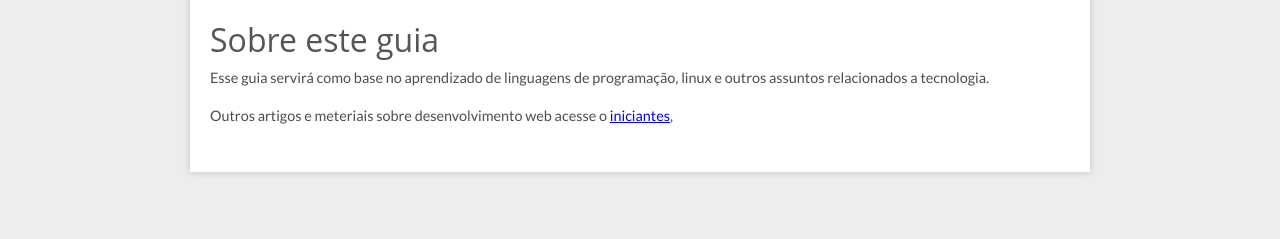
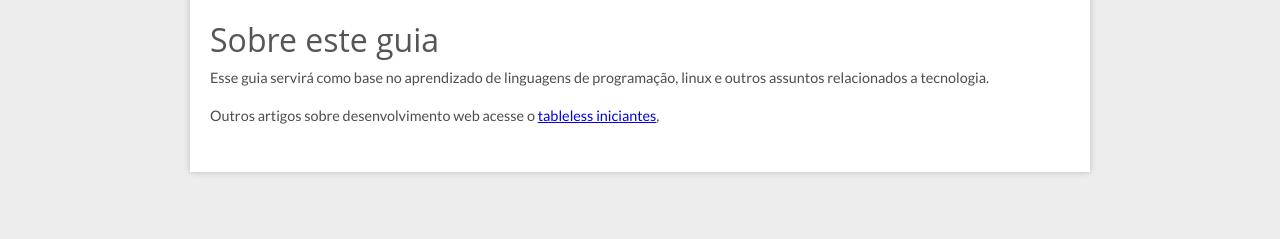
Before and after one commit to vitoratair/vitoratair.github.io, a Jekyll site: the page built from index.html, in a window 1280 px wide. Shown: the part 783-1022 px from the top of the page. Built offline with Jekyll 4.4.1, drawn with Linux system fonts in a browser that asks for light colours; nearby versions of some CDN libraries; Markdown is read by kramdown in place of the engine named in the settings.

Commit message:
alterado nome do link

```diff
--- a/index.html
+++ b/index.html
@@ -34,7 +34,7 @@ layout: base
   </p>
 
   <p>
-    Outros artigos e meteriais sobre desenvolvimento web acesse o <a class="btn-j" target="_blank" href="http://tableless.github.io/iniciantes/">iniciantes</a>,
+    Outros artigos sobre desenvolvimento web acesse o <a class="btn-j" target="_blank" href="http://tableless.github.io/iniciantes/">tableless iniciantes</a>,
   </p>
 
 </article>
```
